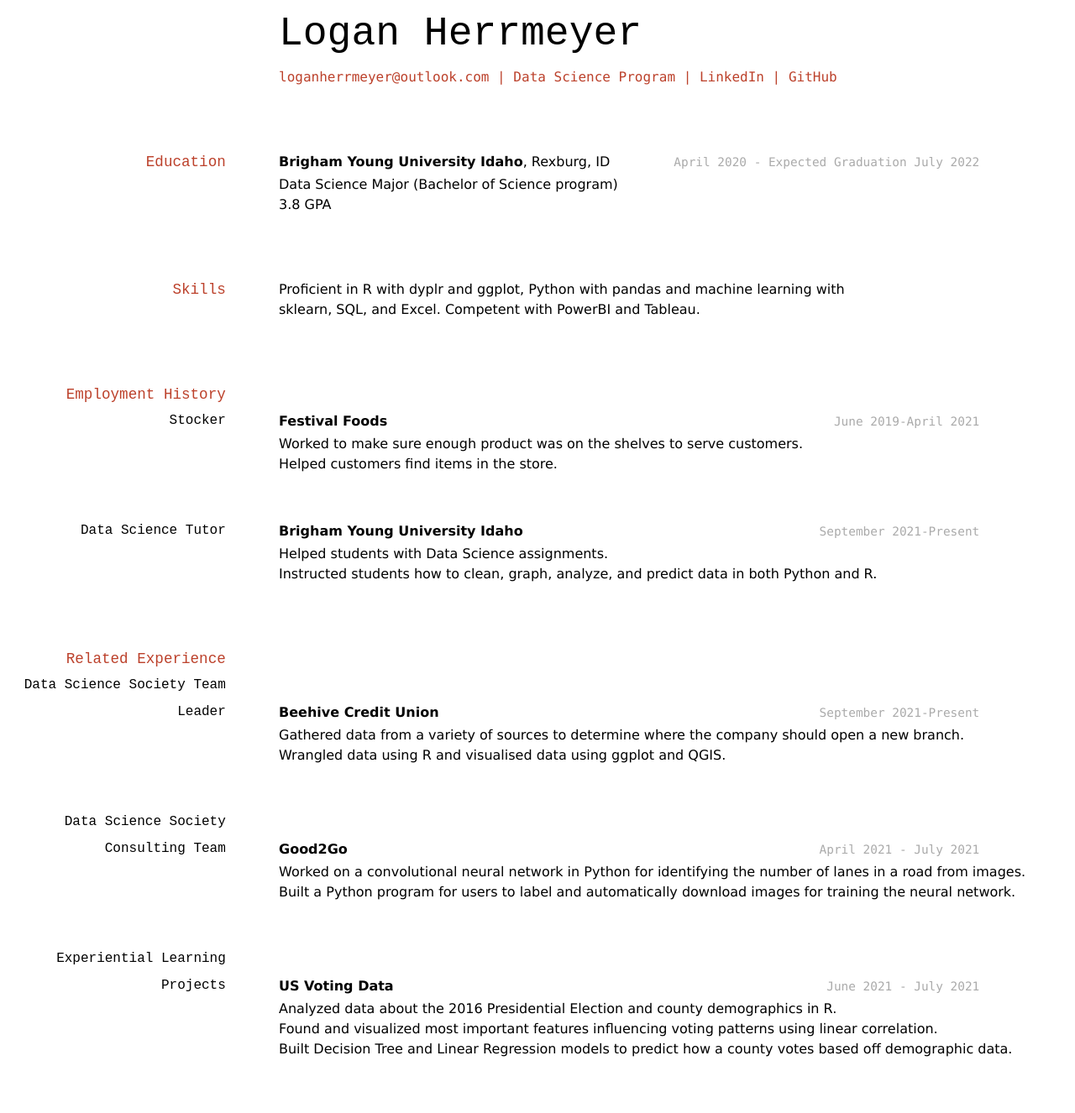
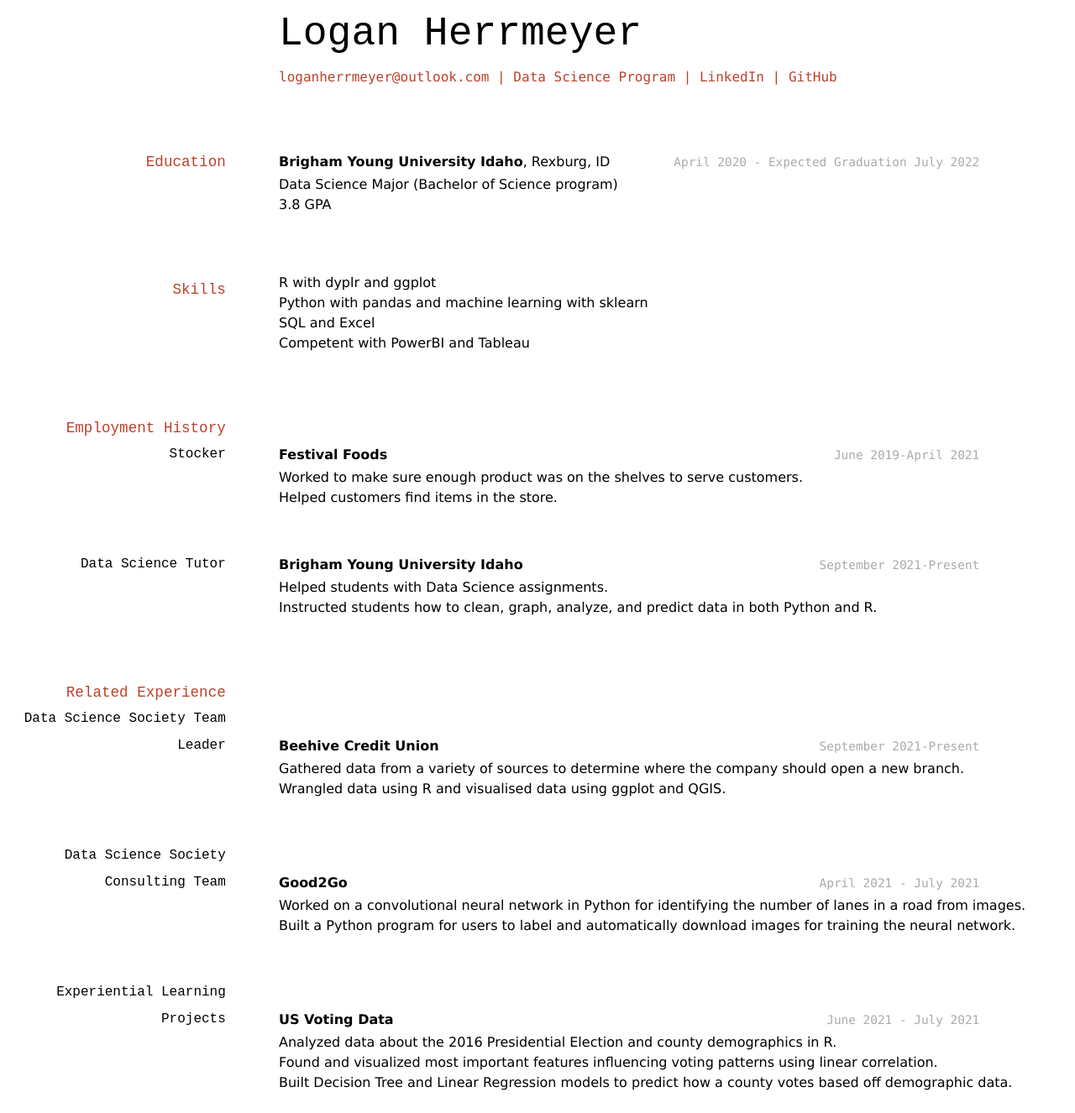
Before and after one commit to LHerrmeyer/herrmeyer_logan_resume, a Jekyll site: the page built from docs/index.md, in a window 1280 px wide. Shown: the whole page at 84% size. Built offline with Jekyll 4.4.1, drawn with Linux system fonts in a browser that asks for light colours; before the commit the page ends 1286 px from its top, so only the background shows below that.

Commit message:
Update index.md

```diff
--- a/docs/index.md
+++ b/docs/index.md
@@ -23,7 +23,10 @@ __Brigham Young University Idaho__, Rexburg, ID
 
 ## Skills
 
-Proficient in R with dyplr and ggplot, Python with pandas and machine learning with sklearn, SQL, and Excel. Competent with PowerBI and Tableau.
+- R with dyplr and ggplot
+- Python with pandas and machine learning with sklearn
+- SQL and Excel
+- Competent with PowerBI and Tableau
 
 ## Employment History
 
```
